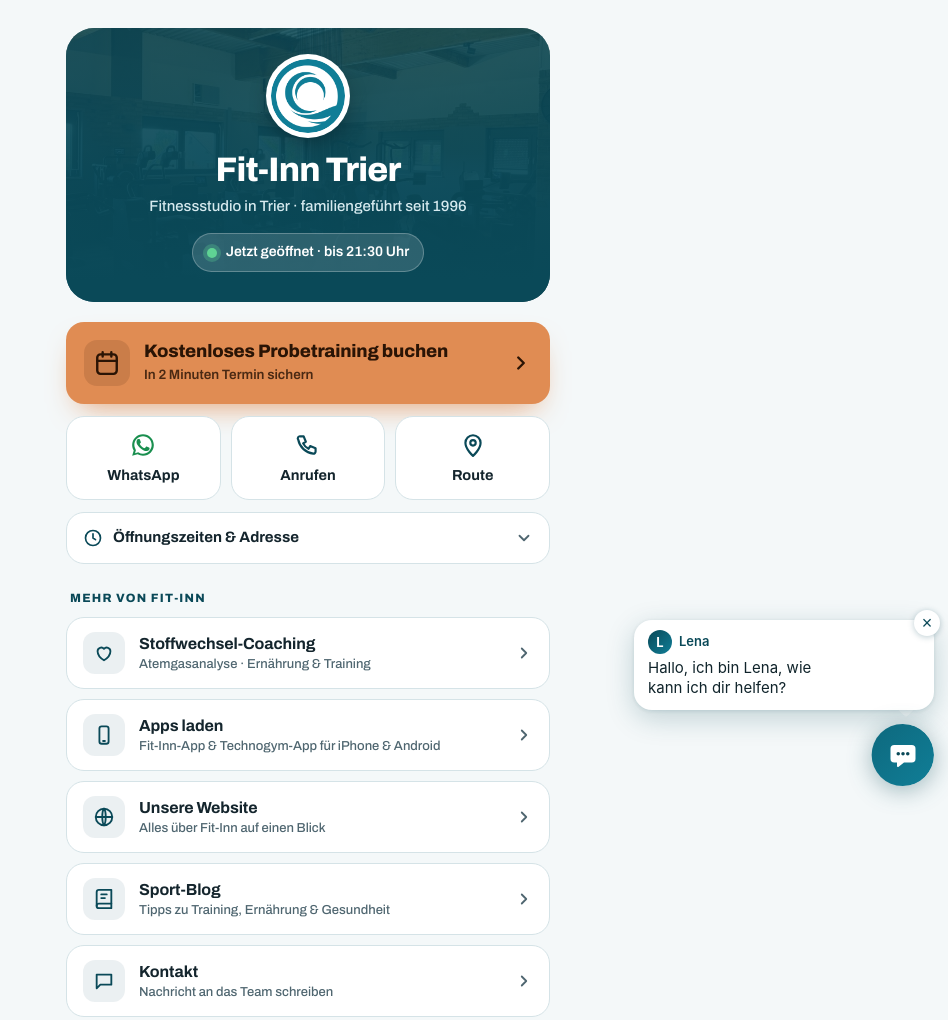
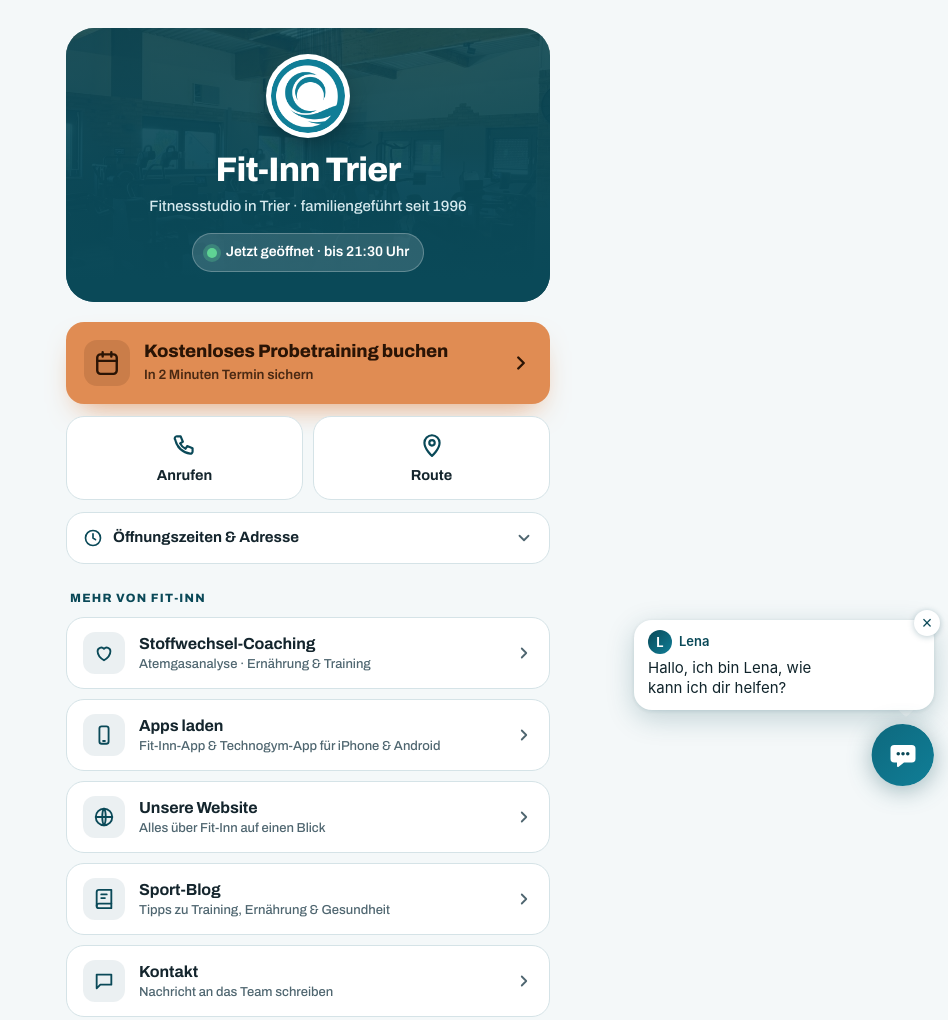
Before and after one commit to markuseichhorn92-netizen/linktree, a plain HTML site: page index.html in a window 1280 px wide. Shown: the top 1020 px of the page, without its empty margins (332-1280 px from the left). Drawn offline with Linux system fonts and the light colour scheme.

Commit message:
WhatsApp raus: Schnellkontakt nur noch Anrufen + Route (2 Spalten)
Co-Authored-By: Claude Opus 5.5 <noreply@anthropic.com>

```diff
--- a/index.html
+++ b/index.html
@@ -92,15 +92,14 @@ h1{font-size:clamp(27px,8vw,34px);font-weight:800;letter-spacing:-.8px;line-heig
 .cta .go{margin-left:auto;width:22px;height:22px;flex:none;}
 
 /* ── Schnellaktionen ── */
-.quick{display:grid;grid-template-columns:repeat(3,1fr);gap:10px;margin-top:12px;}
+.quick{display:grid;grid-template-columns:repeat(2,1fr);gap:10px;margin-top:12px;}
 .q{display:flex;flex-direction:column;align-items:center;justify-content:center;gap:7px;text-decoration:none;
   background:var(--card);border:1px solid var(--line);border-radius:var(--radius);padding:15px 6px 13px;
   font-weight:700;font-size:14.5px;min-height:84px;transition:transform .15s ease,border-color .15s ease;}
 .q:hover{border-color:var(--apricot);}
 .q:active{transform:scale(.97);}
 .q svg{width:26px;height:26px;color:var(--teal);}
-.q.wa svg{color:#1a8f4f;}
-@media (prefers-color-scheme:dark){.q svg{color:#8fd1e0;}.q.wa svg{color:#5fd394;}}
+@media (prefers-color-scheme:dark){.q svg{color:#8fd1e0;}}
 
 /* ── Öffnungszeiten ── */
 details.hours{margin-top:12px;background:var(--card);border:1px solid var(--line);border-radius:var(--radius);}
@@ -180,10 +179,6 @@ footer .copy{margin-top:2px;opacity:.85;}
 
   <!-- Schnellaktionen -->
   <nav class="quick" aria-label="Schnellkontakt">
-    <a class="q wa" href="https://wa.me/4951328533010?text=Hallo%20Fit-Inn%2C%20ich%20habe%20eine%20Frage" target="_blank" rel="noopener" data-track="whatsapp">
-      <svg viewBox="0 0 24 24" fill="currentColor" aria-hidden="true"><path d="M17.472 14.382c-.297-.149-1.758-.867-2.03-.967-.273-.099-.471-.148-.67.15-.197.297-.767.966-.94 1.164-.173.199-.347.223-.644.075-.297-.15-1.255-.463-2.39-1.475-.883-.788-1.48-1.761-1.653-2.059-.173-.297-.018-.458.13-.606.134-.133.298-.347.446-.52.149-.174.198-.298.298-.497.099-.198.05-.371-.025-.52-.075-.149-.669-1.612-.916-2.207-.242-.579-.487-.5-.669-.51-.173-.008-.371-.01-.57-.01-.198 0-.52.074-.792.372-.272.297-1.04 1.016-1.04 2.479 0 1.462 1.065 2.875 1.213 3.074.149.198 2.096 3.2 5.077 4.487.709.306 1.262.489 1.694.625.712.227 1.36.195 1.871.118.571-.085 1.758-.719 2.006-1.413.248-.694.248-1.289.173-1.413-.074-.124-.272-.198-.57-.347z"/><path d="M12 2C6.477 2 2 6.477 2 12c0 1.89.525 3.66 1.438 5.168L2 22l4.978-1.355A9.963 9.963 0 0012 22c5.523 0 10-4.477 10-10S17.523 2 12 2zm0 18a7.965 7.965 0 01-4.074-1.116l-.292-.174-2.956.805.791-2.885-.192-.3A7.952 7.952 0 014 12c0-4.418 3.582-8 8-8s8 3.582 8 8-3.582 8-8 8z"/></svg>
-      WhatsApp
-    </a>
     <a class="q" href="tel:+4965160344342" data-track="anrufen" aria-label="Anrufen: 0651 603 443 42">
       <svg viewBox="0 0 24 24" fill="none" stroke="currentColor" stroke-width="2" aria-hidden="true"><path d="M5 4h3l2 5-2.5 1.5a11 11 0 005 5L14 13l5 2v3a2 2 0 01-2.2 2A16 16 0 013 7.2 2 2 0 015 4z" stroke-linejoin="round"/></svg>
       Anrufen
```
